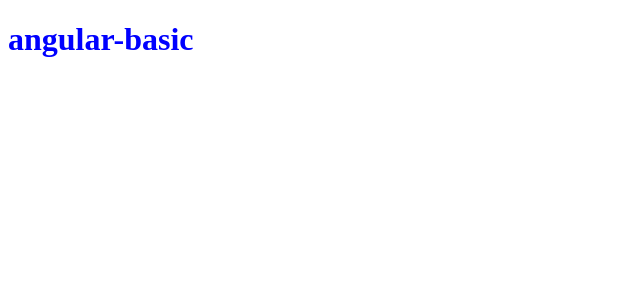
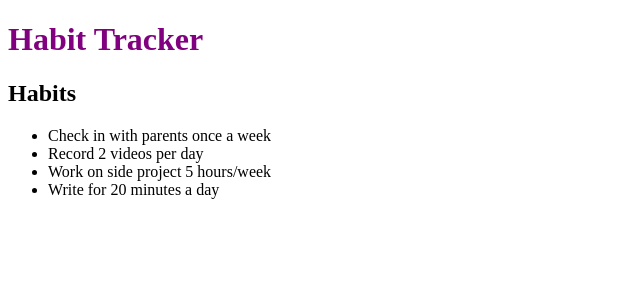
Before and after one commit to oscarpolanco/angular-basic, an Angular app: page / in a window 1280 px wide. Shown: the top 300 px of the page, without its empty margins (0-640 px from the left). Built offline with nearby package versions, Linux system fonts and the light colour scheme.

Commit message:
Add data to the habit-list component and create a new habit-item component and pass the habit-list data to it

```diff
--- a/src/app/app.component.ts
+++ b/src/app/app.component.ts
@@ -2,9 +2,12 @@ import { Component } from '@angular/core';
 
 @Component({
   selector: 'app-root',
-  template: `<h1>{{ title }}</h1>`,
-  styles: ['h1 { color: blue }']
+  template: `
+    <h1>{{ title }}</h1>
+    <app-habit-list></app-habit-list>
+  `,
+  styles: ['h1 { color: purple }']
 })
 export class AppComponent {
-  title = 'angular-basic';
+  title = 'Habit Tracker';
 }
--- a/src/app/app.module.ts
+++ b/src/app/app.module.ts
@@ -4,12 +4,14 @@ import { BrowserModule } from '@angular/platform-browser';
 import { AppComponent } from './app.component';
 import { HabitListComponent } from './habit-list/habit-list.component';
 import { HabitDetailComponent } from './habit-detail/habit-detail.component';
+import { HabitItemComponent } from './habit-item/habit-item.component';
 
 @NgModule({
   declarations: [
     AppComponent,
     HabitListComponent,
-    HabitDetailComponent
+    HabitDetailComponent,
+    HabitItemComponent
   ],
   imports: [
     BrowserModule
--- /dev/null
+++ b/src/app/habit-item/habit-item.component.ts
@@ -0,0 +1,21 @@
+import { Component, Input, OnInit } from '@angular/core';
+
+@Component({
+  selector: 'app-habit-item',
+  template: `
+    <li>{{ habit.title }}</li>
+  `,
+  styles: []
+})
+
+export class HabitItemComponent implements OnInit {
+
+  @Input()
+  habit: any;
+
+  constructor() { }
+
+  ngOnInit(): void {
+  }
+
+}
--- a/src/app/habit-list/habit-list.component.ts
+++ b/src/app/habit-list/habit-list.component.ts
@@ -3,14 +3,34 @@ import { Component, OnInit } from '@angular/core';
 @Component({
   selector: 'app-habit-list',
   template: `
-    <p>
-      habit-list works!
-    </p>
+    <h2>Habits</h2>
+    <ul>
+      <app-habit-item *ngFor="let habit of habits" [habit]="habit"></app-habit-item>
+    </ul>
   `,
-  styles: [
-  ]
+  styles: []
 })
+
 export class HabitListComponent implements OnInit {
+
+  habits = [
+    {
+      id: 1,
+      title: 'Check in with parents once a week'
+    },
+    {
+      id: 2,
+      title: 'Record 2 videos per day'
+    },
+    {
+      id: 3,
+      title: 'Work on side project 5 hours/week'
+    },
+    {
+      id: 4,
+      title: 'Write for 20 minutes a day'
+    },
+  ];
 
   constructor() { }
 
```
Also changed, not shown: section_text/README.md, 1 other file (tests, documents, lock files or other folders).
